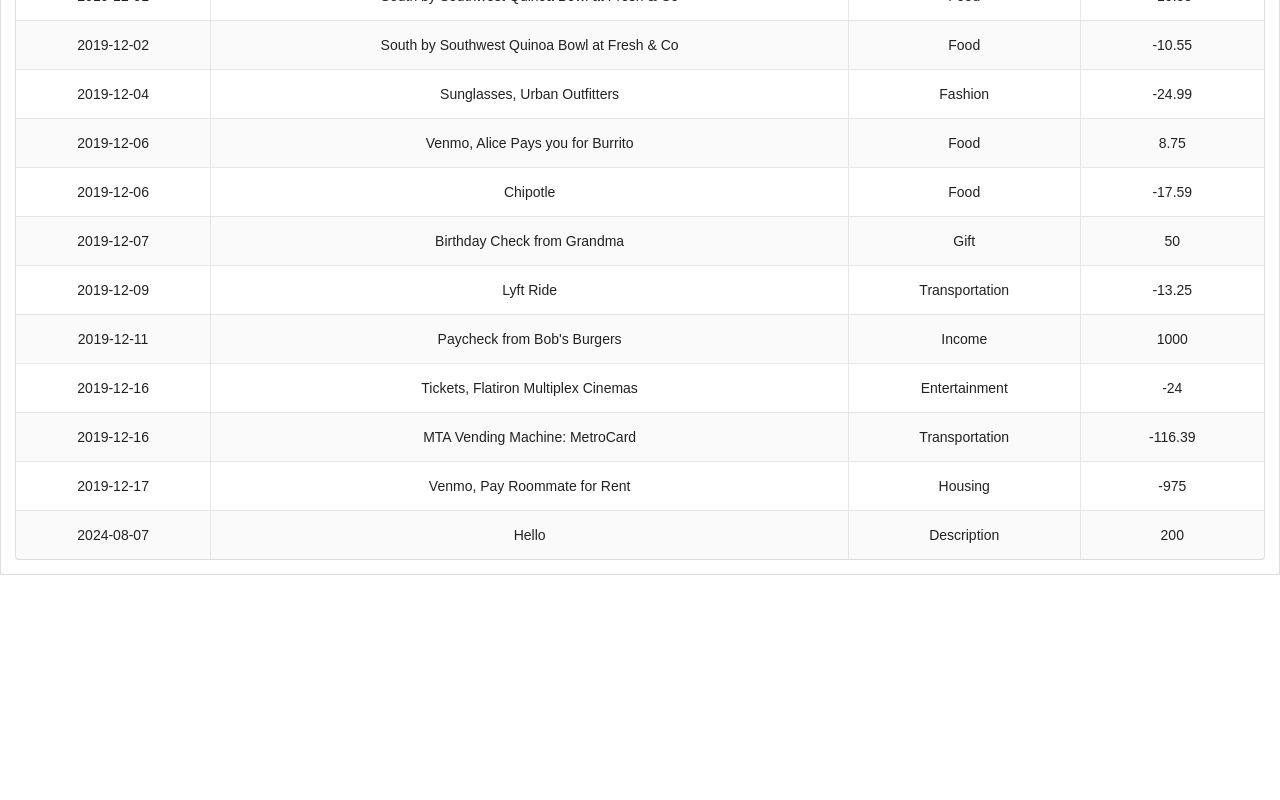
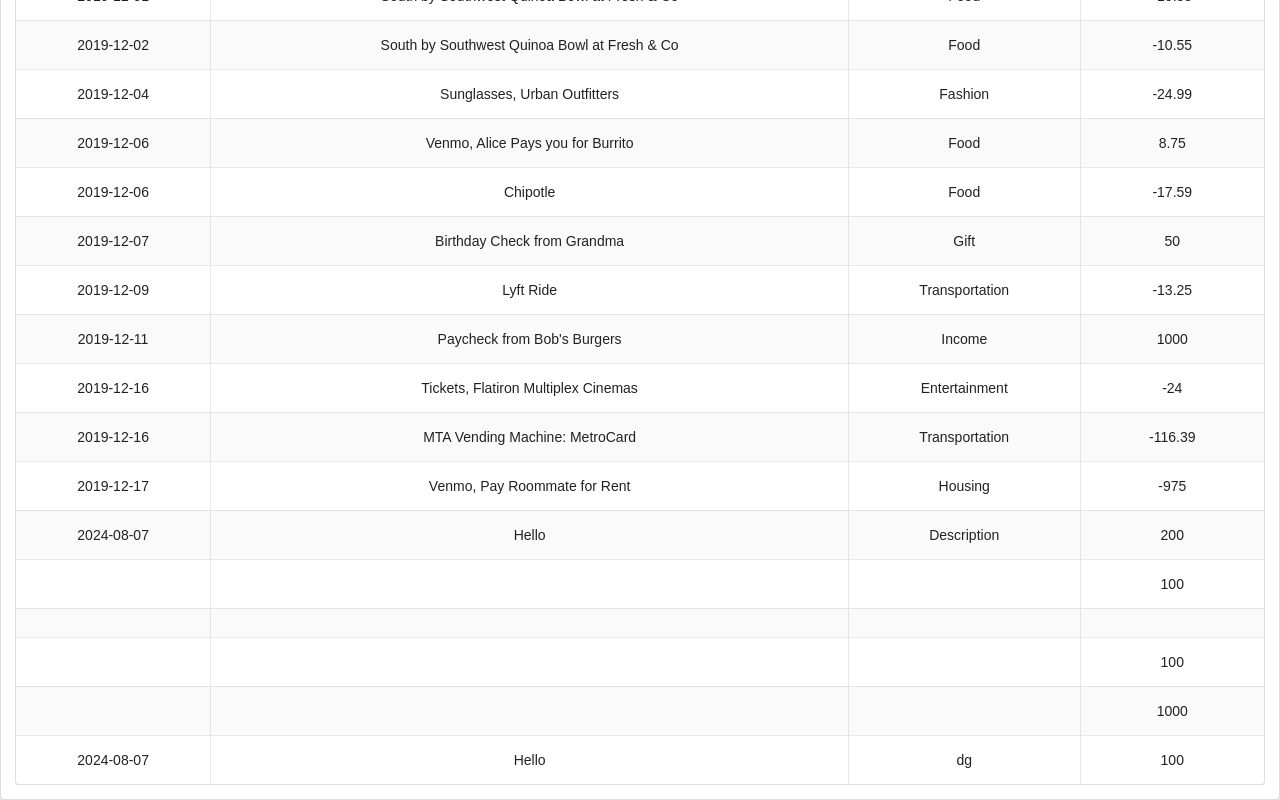
Before and after one commit to subiraWafubwa/phase-2-week-1-code-challenge, a React (Create React App) app in the folder code-challenge/: page / in a window 1280 px wide. Shown: the part 406-1206 px from the top of the page. Before the commit the page ends 981 px from the top, so only its background shows below. Built offline with nearby package versions, Linux system fonts and the light colour scheme; data requests are answered from the project's data file.

Commit message:
Update AccountContainer

```diff
--- a/code-challenge/db.json
+++ b/code-challenge/db.json
@@ -90,6 +90,59 @@
       "category": "Description",
       "amount": "200",
       "id": 13
+    },
+    {
+      "data": {
+        "date": "2024-08-07",
+        "description": "Description1",
+        "category": "Category2",
+        "amount": "100"
+      },
+      "amount": 100,
+      "id": 14
+    },
+    {
+      "data": {
+        "date": "",
+        "description": "D",
+        "category": "",
+        "amount": ""
+      },
+      "amount": null,
+      "id": 15
+    },
+    {
+      "data": {
+        "date": "2024-08-07",
+        "description": "Description1",
+        "category": "Category2",
+        "amount": "100"
+      },
+      "amount": 100,
+      "id": 16
+    },
+    {
+      "data": {
+        "date": "2024-08-07",
+        "description": "ddh",
+        "category": "d",
+        "amount": "1000"
+      },
+      "amount": 1000,
+      "id": 17
+    },
+    {
+      "formData": {
+        "date": "",
+        "description": "",
+        "category": "",
+        "amount": ""
+      },
+      "description": "Hello",
+      "category": "dg",
+      "amount": 100,
+      "date": "2024-08-07",
+      "id": 18
     }
   ]
 }
--- a/code-challenge/src/components/AccountContainer.js
+++ b/code-challenge/src/components/AccountContainer.js
@@ -28,7 +28,7 @@
     fetch("http://localhost:8001/transactions", {
       method: "POST",
       headers: { "Content-Type": "application/json" },
-      body: JSON.stringify({ data, amount: parseInt(data.amount) }),
+      body: JSON.stringify({ ...data, amount: parseInt(data.amount) }),
     })
       .then((response) => {
         return response.json();
--- a/code-challenge/src/components/AddTransactionForm.js
+++ b/code-challenge/src/components/AddTransactionForm.js
@@ -8,6 +8,11 @@
     amount: "",
   });
 
+  function handleChange(e) {
+    setFormData({ ...formData, [e.target.name]: e.target.value });
+    console.log(formData);
+  }
+
   return (
     <div className="ui segment">
       <form className="ui form" onSubmit={(e) => addTransaction(e, formData)}>
@@ -16,27 +21,21 @@
             type="date"
             name="date"
             value={formData.date}
-            onChange={(e) => {
-              setFormData({ ...formData, [e.target.name]: e.target.value });
-            }}
+            onChange={handleChange}
           />
           <input
             type="text"
             name="description"
             placeholder="Description"
             value={formData.description}
-            onChange={(e) => {
-              setFormData({ ...formData, [e.target.name]: e.target.value });
-            }}
+            onChange={handleChange}
           />
           <input
             type="text"
             name="category"
             placeholder="Category"
             value={formData.category}
-            onChange={(e) => {
-              setFormData({ ...formData, [e.target.name]: e.target.value });
-            }}
+            onChange={handleChange}
           />
           <input
             type="number"
@@ -44,9 +43,7 @@
             placeholder="Amount"
             step="0.01"
             value={formData.amount}
-            onChange={(e) => {
-              setFormData({ ...formData, [e.target.name]: e.target.value });
-            }}
+            onChange={handleChange}
           />
         </div>
         <button className="ui button" type="submit">
```
Also changed, not shown: 2 other files (tests, documents, lock files or other folders).
